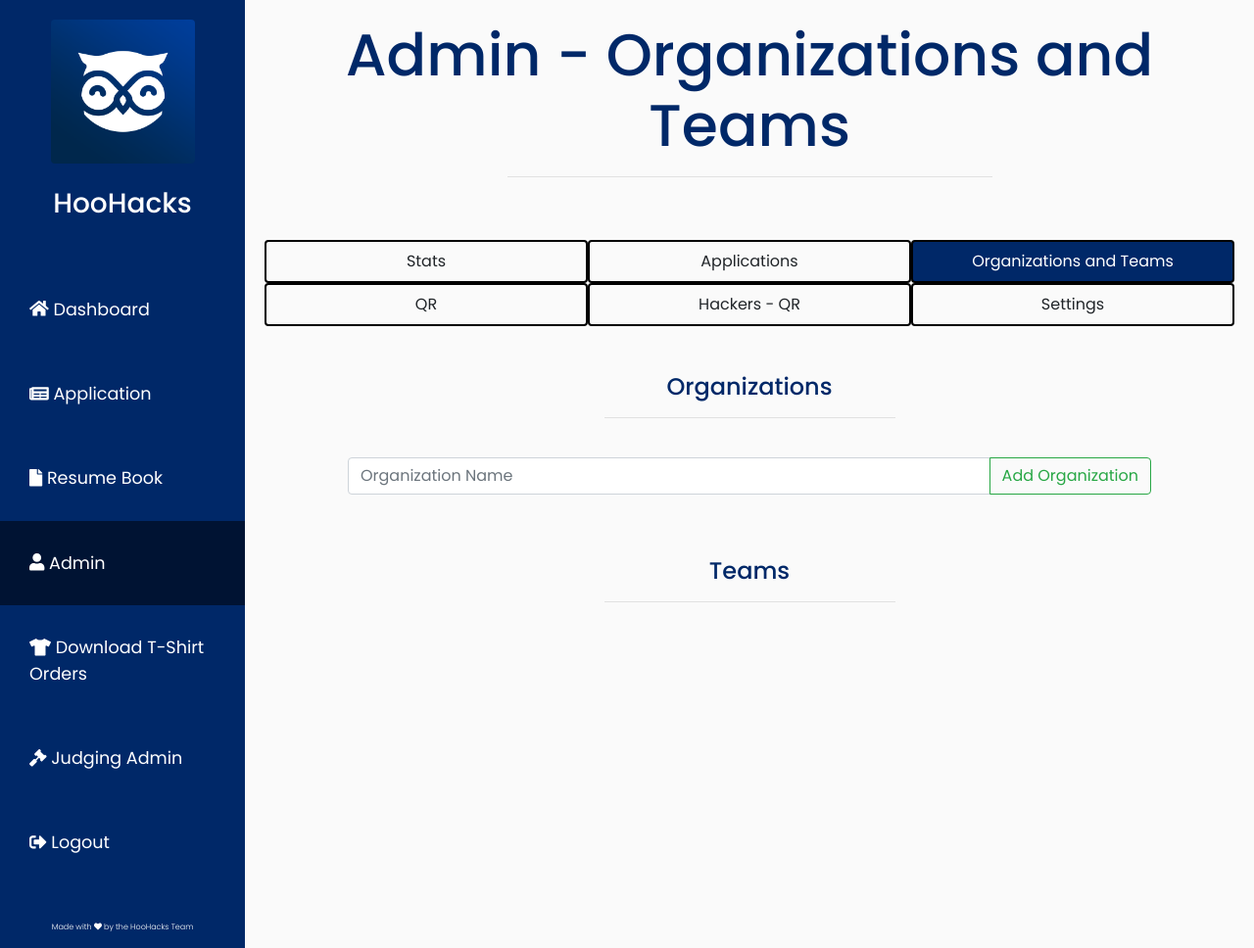
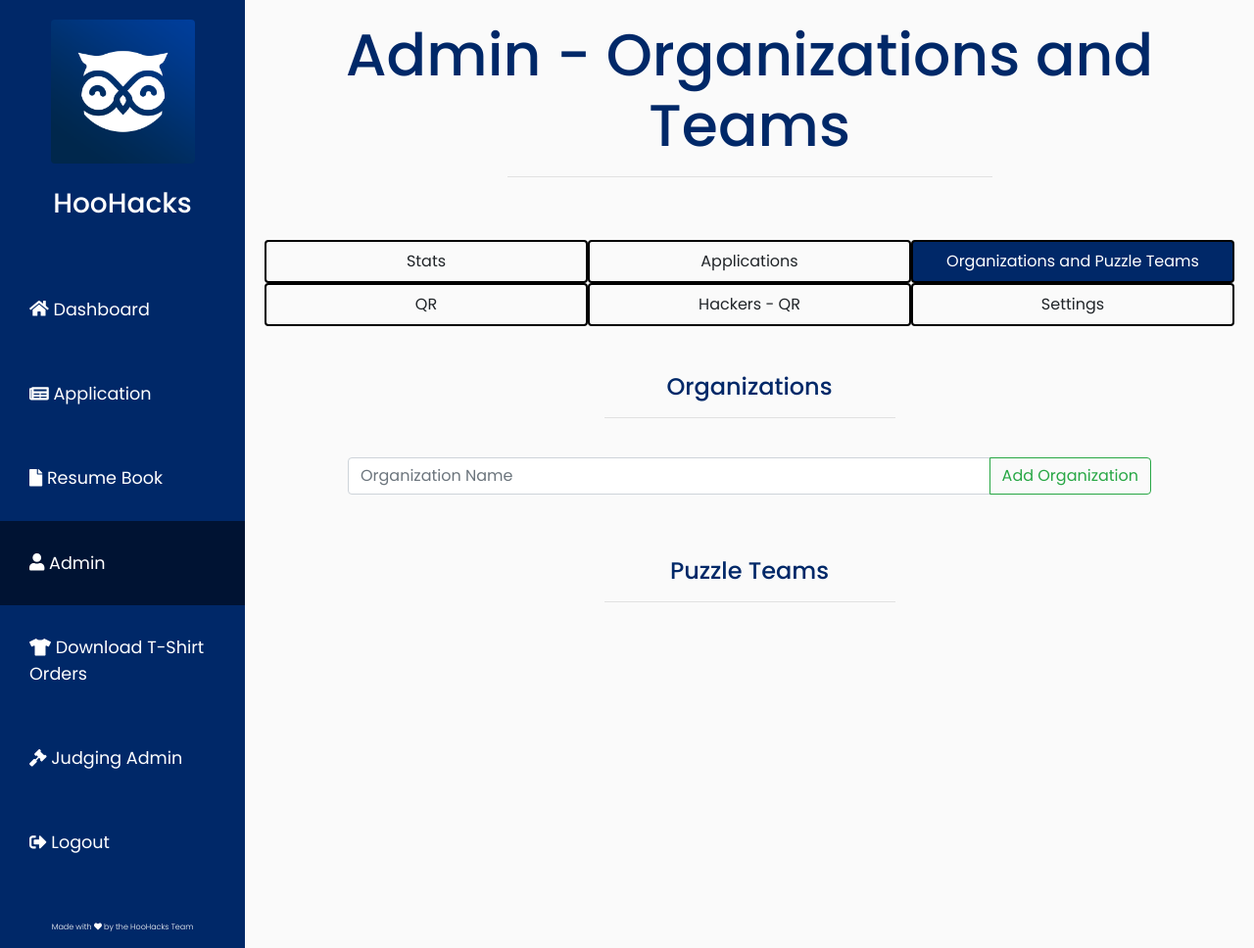
Before and after one commit to rithik/HackX, a Django app: page /admin/organizations in a window 1280 px wide. Shown: the whole page at 98% size. Run offline with Django 3.2, Linux system fonts and the light colour scheme; the visitor is signed in with stand-in values (Sample User, id 1); data that the repository does not hold is empty; some libraries are stand-ins or nearby versions.

Commit message:
Rename teams to puzzle teams

```diff
--- a/hoohacks/settings.py
+++ b/hoohacks/settings.py
@@ -191,7 +191,7 @@ GRADUATION_YEARS_TITLES = {
     "2025": "High School Senior",
     "2026": "High School Junior"
 }
-RACES = ["African American", "American Indian", "Asian",
+RACES = ["African American", "Native American", "Asian",
     "Hispanic", "Native Hawaiian", "White", "Other"]
 GENDERS = ["Female", "Male", "Non-binary", "Transgender", "Other", "Prefer not to say"]
 TRAVEL_METHODS = ["Car", "Bus", "Train", "Airplane", "Other"]
--- a/templates/admin.html
+++ b/templates/admin.html
@@ -18,7 +18,7 @@
           <a class="nav-link {% if adminHighlight == 'users' %}active{% endif %}" href="/admin/users" style="border:2px solid black;width:100%;">Applications</a>
         </li>
         <li class="nav-item">
-          <a class="nav-link {% if adminHighlight == 'organizations' %}active{% endif %}" href="/admin/organizations" style="border:2px solid black;border-radius-right:6px;width:100%;">Organizations and Teams</a>
+          <a class="nav-link {% if adminHighlight == 'organizations' %}active{% endif %}" href="/admin/organizations" style="border:2px solid black;border-radius-right:6px;width:100%;">Organizations and Puzzle Teams</a>
         </li>
       </ul>
       <ul class="nav nav-pills nav-fill" >
--- a/templates/base.html
+++ b/templates/base.html
@@ -129,7 +129,7 @@
                     <li {% if highlight == "team" %} class="active" {% endif %}>
                         <a href="/teams">
                             <i class="fas fa-users"></i>
-                            Teams
+                            Puzzle Teams
                         </a>
                     </li>
                 {% endif %}
--- a/templates/organizations.html
+++ b/templates/organizations.html
@@ -72,7 +72,7 @@
     <br/>
     <br/>
     <h4 class="sub-title">
-        <center>Teams</center>
+        <center>Puzzle Teams</center>
     </h4>
     <hr style="width:30%">
     <br />
--- a/templates/teams.html
+++ b/templates/teams.html
@@ -1,10 +1,10 @@
 {% extends "base.html" %}
 
-{% block title %}Teams{% endblock %}
+{% block title %}Puzzle Teams{% endblock %}
 
 {% block content %}
 <h2 class="main-title">
-    <center>Team Center</center>
+    <center>Puzzle Team Center</center>
 </h2>
 <hr style="width:50%">
 
```
